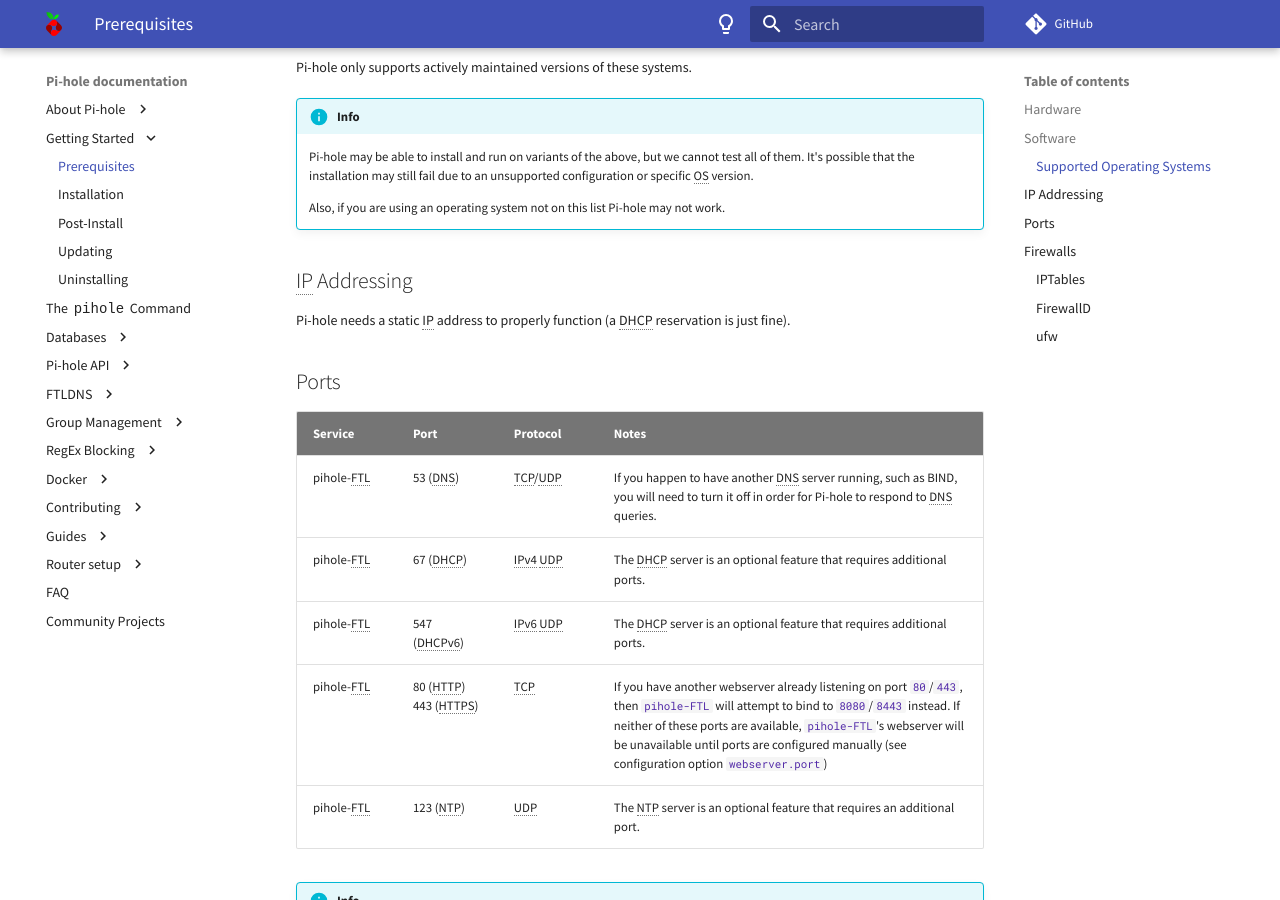
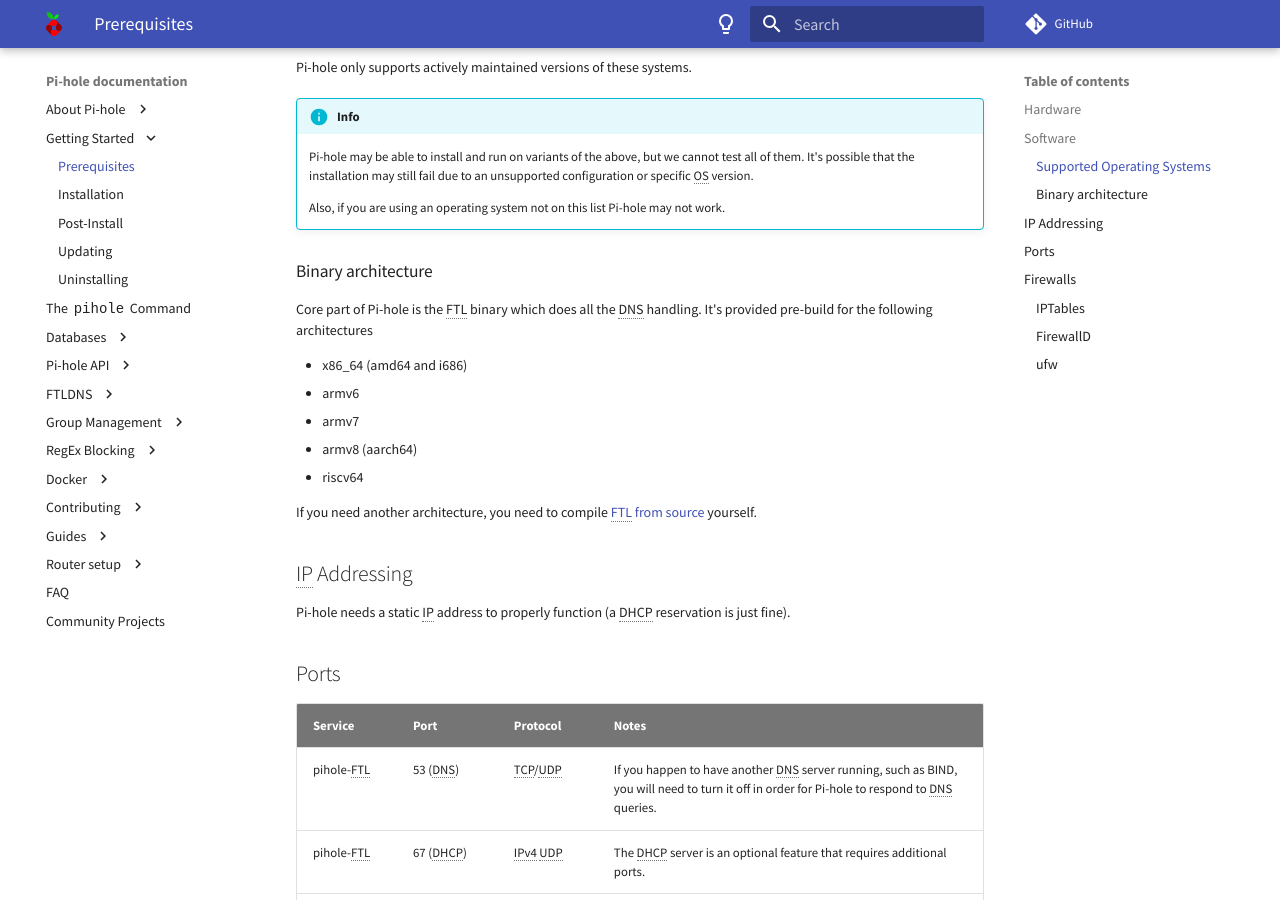
Before and after one commit to pi-hole/docs, an MkDocs documentation site: the page built from docs/main/prerequisites.md, in a window 1280 px wide and 900 px high, scrolled down 811 px. Built offline with MkDocs 1.6.1 and Material for MkDocs 9.7.7, drawn with Linux system fonts in a browser that asks for light colours; comment, search, counter and statistics services are not loaded.

Commit message:
Add architecture binary information to the prerequisites
Signed-off-by: yubiuser <github@yubiuser.dev>

```diff
--- a/docs/main/prerequisites.md
+++ b/docs/main/prerequisites.md
@@ -43,6 +43,18 @@
     Also, if you are using an operating system not on this list Pi-hole may not work.
 
 <!-- markdownlint-enable code-block-style -->
+
+### Binary architecture
+
+Core part of Pi-hole is the FTL binary which does all the DNS handling. It's provided pre-build for the following architectures
+
+- x86_64 (amd64 and i686)
+- armv6
+- armv7
+- armv8 (aarch64)
+- riscv64
+
+If you need another architecture, you need to compile [FTL from source](../ftldns/compile.md) yourself.
 
 ## IP Addressing
 
```
